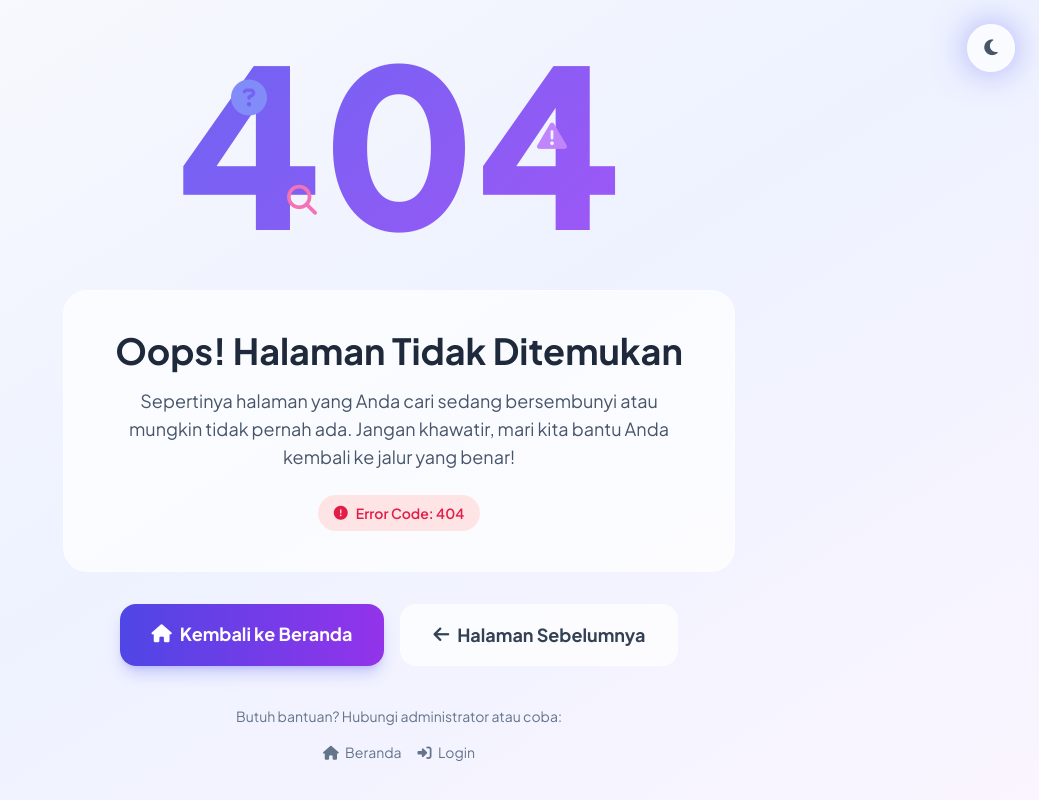
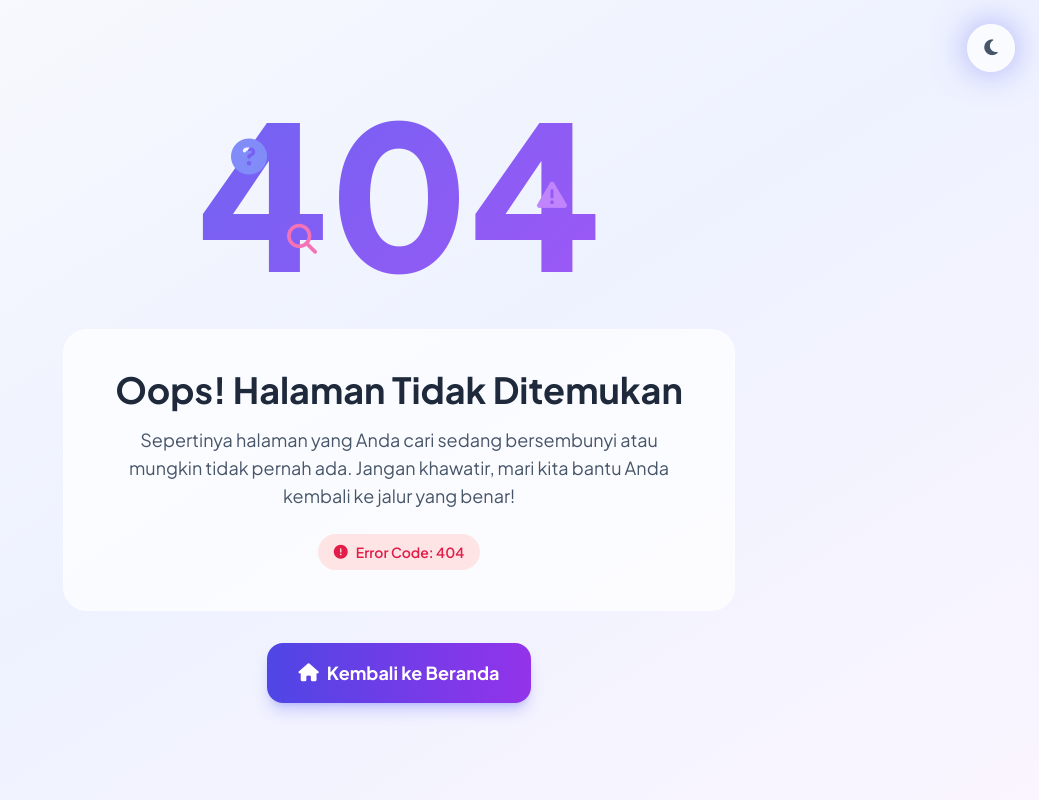
Before and after one commit to abiydoni/jimpitan, a CodeIgniter 4 app: template app/Views/errors/html/error_404.php in a window 1280 px wide. Shown: the whole page, without its empty margins (241-1280 px from the left). Run offline with PHP 8.4 and a stand-in for CodeIgniter, Linux system fonts and the light colour scheme; the template is opened without the code that fills it, so the values that code supplies are empty; some libraries are stand-ins or nearby versions.

Commit message:
Update error_404.php

```diff
--- a/app/Views/errors/html/error_404.php
+++ b/app/Views/errors/html/error_404.php
@@ -77,7 +77,7 @@
 
         <!-- 404 Illustration -->
         <div class="mb-8 relative">
-            <div class="text-[180px] sm:text-[220px] font-black gradient-text leading-none float-animation select-none">
+            <div class="text-[120px] sm:text-[160px] md:text-[200px] font-black gradient-text leading-none float-animation select-none">
                 404
             </div>
 
@@ -115,24 +115,6 @@
                 </span>
                 <div class="absolute inset-0 bg-gradient-to-r from-purple-600 to-indigo-600 opacity-0 group-hover:opacity-100 transition-opacity"></div>
             </a>
-
-            <button onclick="history.back()" class="px-8 py-4 glass text-slate-700 dark:text-slate-200 rounded-2xl font-bold text-lg hover:scale-105 transition-all flex items-center justify-center gap-2">
-                <i class="fas fa-arrow-left"></i>
-                Halaman Sebelumnya
-            </button>
-        </div>
-
-        <!-- Additional Help -->
-        <div class="mt-10 text-slate-500 dark:text-slate-400 text-sm animate__animated animate__fadeIn animate__delay-3s">
-            <p class="mb-2">Butuh bantuan? Hubungi administrator atau coba:</p>
-            <div class="flex flex-wrap justify-center gap-4 mt-4">
-                <a href="/" class="hover:text-indigo-600 dark:hover:text-indigo-400 transition-colors">
-                    <i class="fas fa-home mr-1"></i> Beranda
-                </a>
-                <a href="/login" class="hover:text-indigo-600 dark:hover:text-indigo-400 transition-colors">
-                    <i class="fas fa-sign-in-alt mr-1"></i> Login
-                </a>
-            </div>
         </div>
     </div>
 
```
